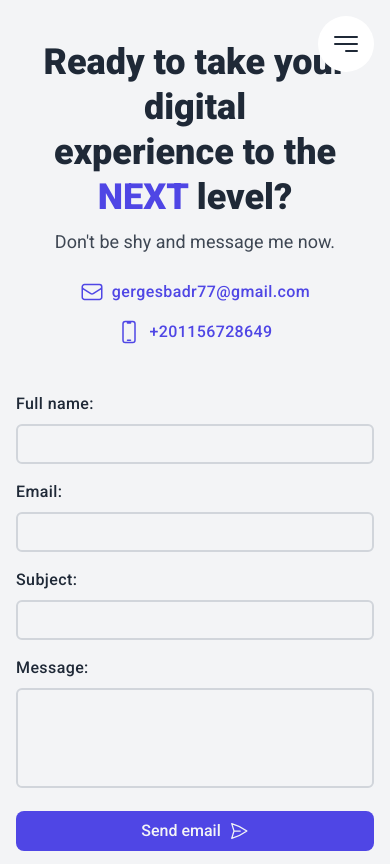
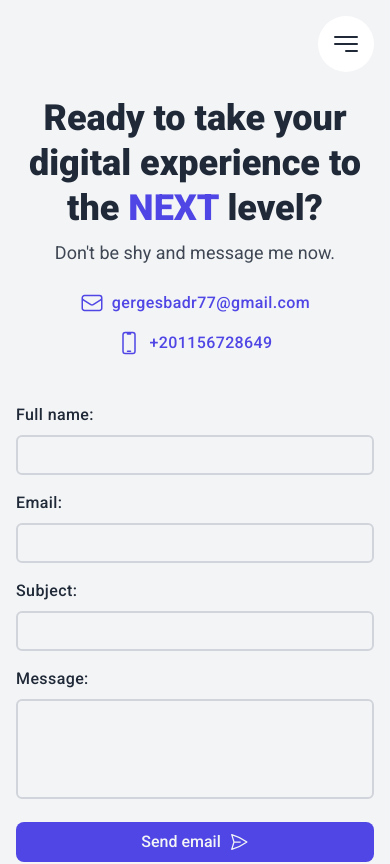
Before and after one commit to GergesBadr/Portfolio, a React (Vite) app: page /contact in a window 390 px wide. Shown: the top 864 px of the page. Built offline with nearby package versions, Linux system fonts and the light colour scheme.

Commit message:
fix responsive issues

```diff
--- a/src/components/contact/ContactInfo.jsx
+++ b/src/components/contact/ContactInfo.jsx
@@ -4,8 +4,8 @@ function ContactInfo() {
   return (
     <div className="bg-center bg-no-repeat text-center dark:bg-[url(./assets/grid-bg.svg)]">
       <h1 className="heading-1 mb-2 leading-tight">
-        Ready to take your digital <br /> experience to the{" "}
-        <span className="unique-text">NEXT</span> level?
+        Ready to take your digital <br className="hidden sm:block" /> experience
+        to the <span className="unique-text">NEXT</span> level?
       </h1>
       <p className="mb-6 text-lg opacity-85">
         Don&apos;t be shy and message me now.
--- a/src/components/home/LandingSection.jsx
+++ b/src/components/home/LandingSection.jsx
@@ -62,7 +62,7 @@ function LandingSection() {
           beautiful websites, turning ideas into visually appealing and
           functional web solutions.
         </p>
-        <div className="space-x-6">
+        <div className="flex items-center justify-center gap-4 sm:gap-6 flex-wrap">
           <PrimaryButton onClick={() => navigate("/contact")}>
             Let's talk
             <HiOutlineChatBubbleBottomCenterText className="mb-[2px] ml-2 inline-block size-5" />
--- a/src/pages/Contact.jsx
+++ b/src/pages/Contact.jsx
@@ -25,7 +25,7 @@ function Contact() {
       </Helmet>
 
       <AnimatedPage>
-        <section className="responsive-container flex flex-col items-center gap-12">
+        <section className="responsive-container mt-24 flex flex-col items-center gap-12 sm:mt-0">
           <ContactInfo />
           <ContactForm />
         </section>
```
